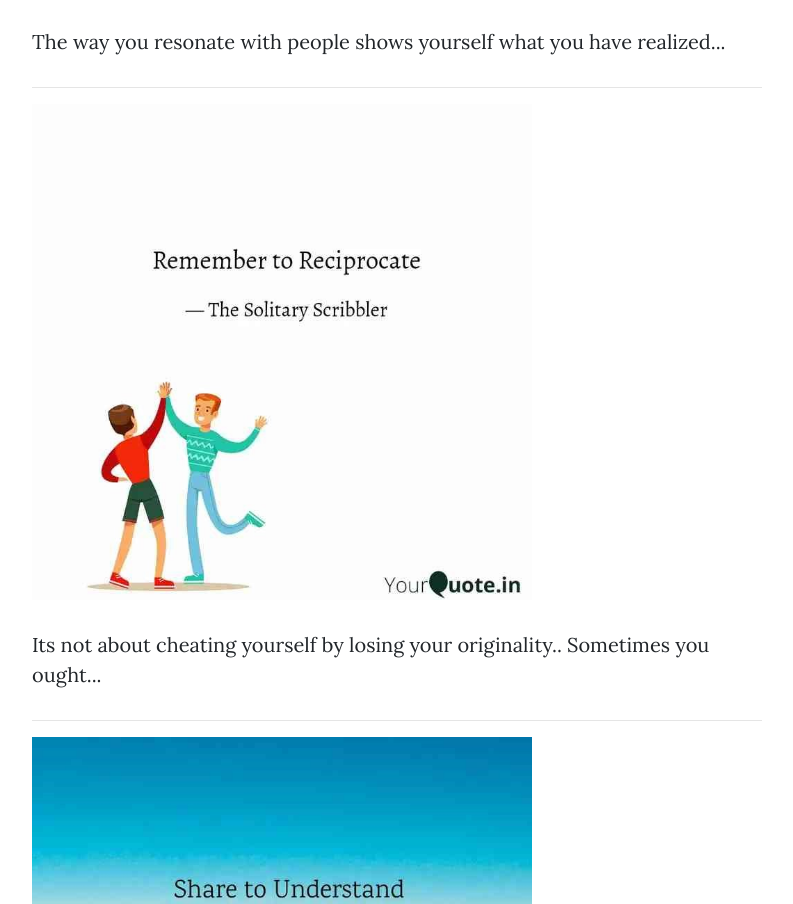
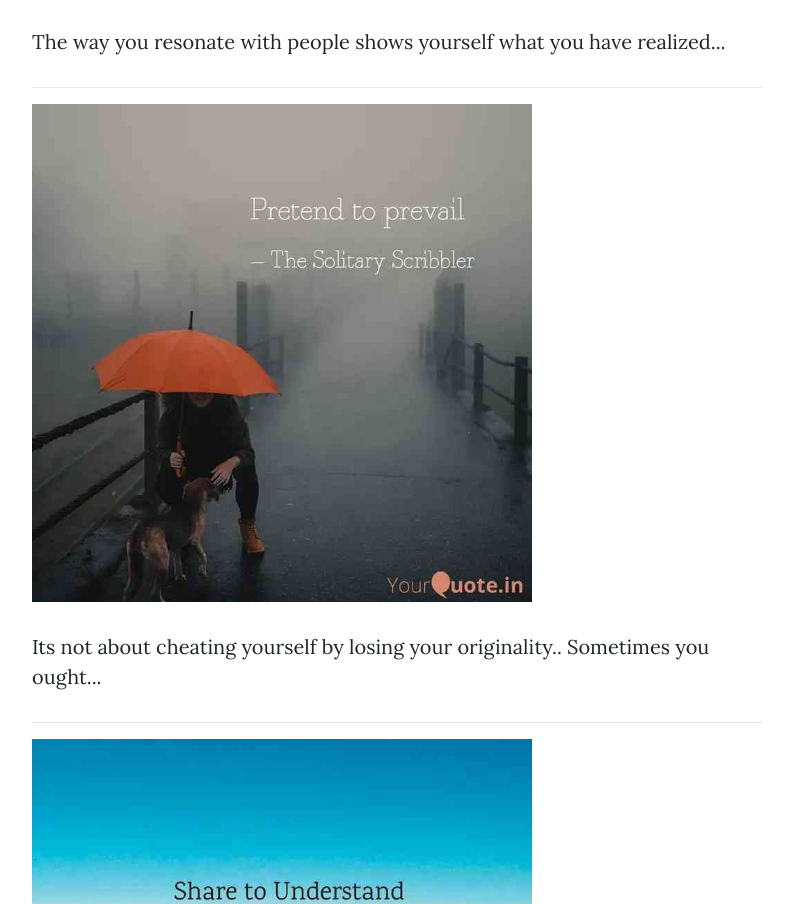
Before and after one commit to Nachiappan1808/TheSolitaryScribbler, a website: page triads.html in a window 1280 px wide. Shown: the part 3072-3976 px from the top of the page, without its empty margins (243-1036 px from the left). Drawn offline with nearby package versions, Linux system fonts and the light colour scheme.

Commit message:
Add files via upload

```diff
--- a/triads.html
+++ b/triads.html
@@ -161,7 +161,7 @@
            <!-- <p class="post-meta">Posted by
               <a href="#">Start Bootstrap</a>
               on September 24, 2018</p>-->
-              <img src="img/triads/remember-reciprocate.jpg" alt="one" class="res" width="500" height="500">
+              <img src="img/triads/pretend-prevail.jpg" alt="one" class="res" width="500" height="500">
           </div>
           <p>
             Its not about cheating yourself by losing your originality.. Sometimes you ought...
```
